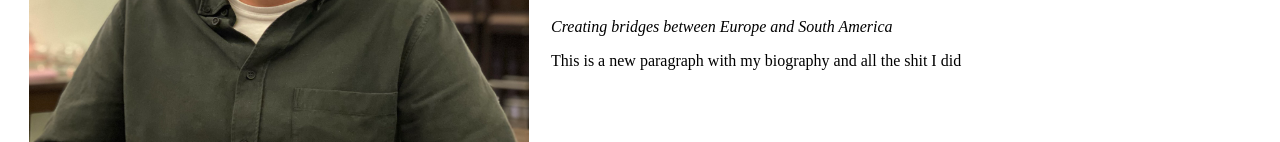
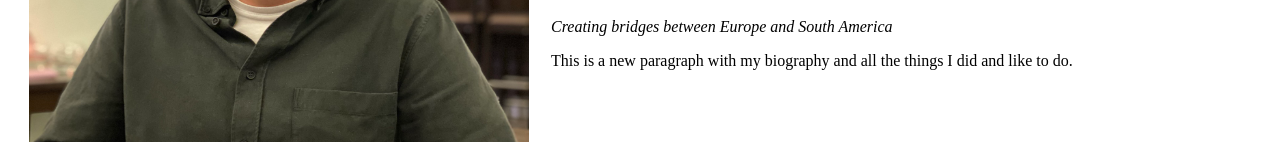
Before and after one commit to andesprogramming/cv, a plain HTML site: page index.html in a window 1280 px wide. Shown: the part 319-461 px from the top of the page. Drawn offline with Linux system fonts and the light colour scheme.

Commit message:
Updated line 16 with the new paragraph

```diff
--- a/index.html
+++ b/index.html
@@ -13,7 +13,7 @@
                 <td><img src="images/tim.jpeg" alt="marc profile picture" style="width:500px;height:600px;"></td>
                 <td><h1>Marc Hesseling</h1>
                 <p><em>Creating bridges between Europe and South America </em></p>
-                <p>This is a new paragraph with my biography and all the shit I did</p></td>
+                <p>This is a new paragraph with my biography and all the things I did and like to do.</p></td>
             </tr>
         </table>
 
```
